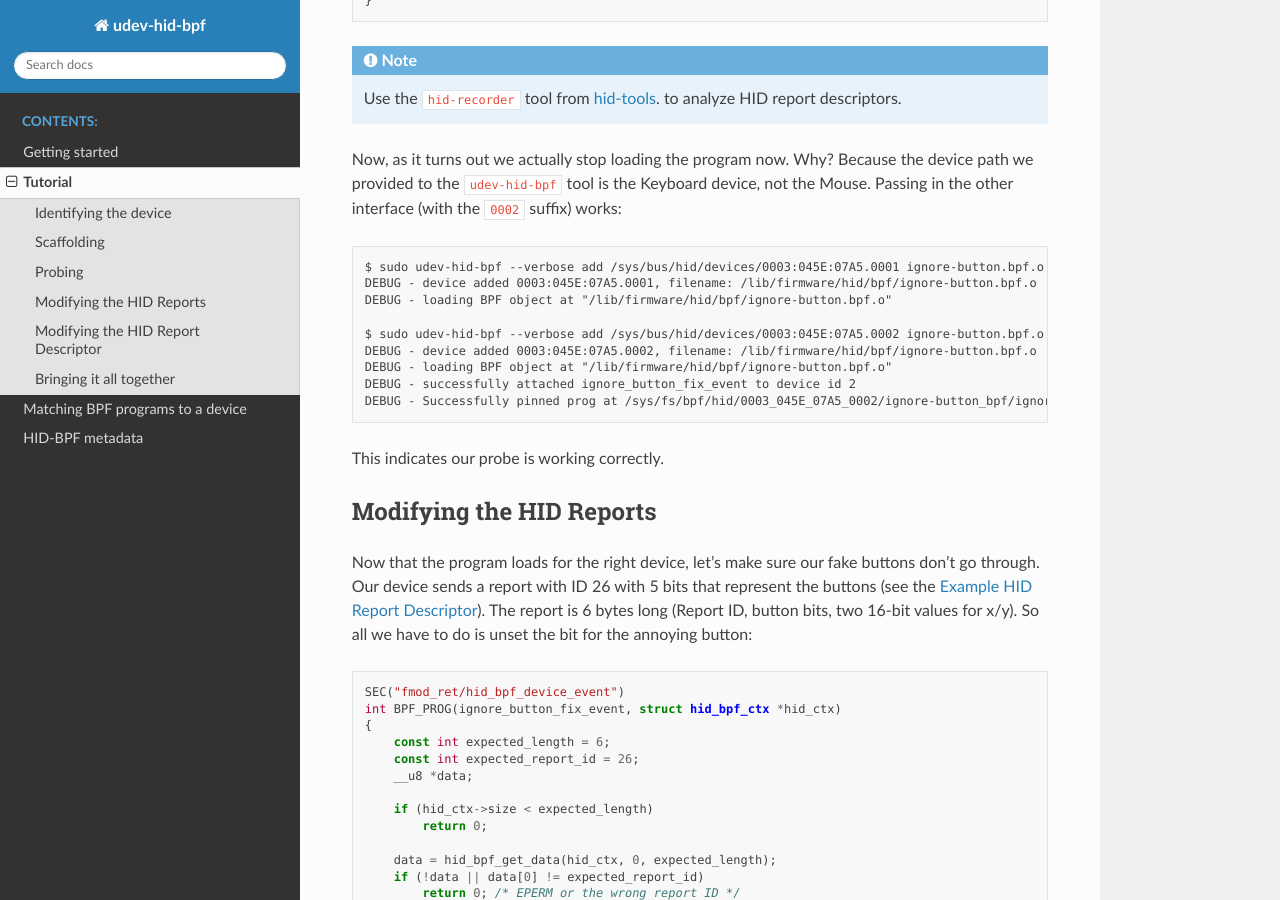
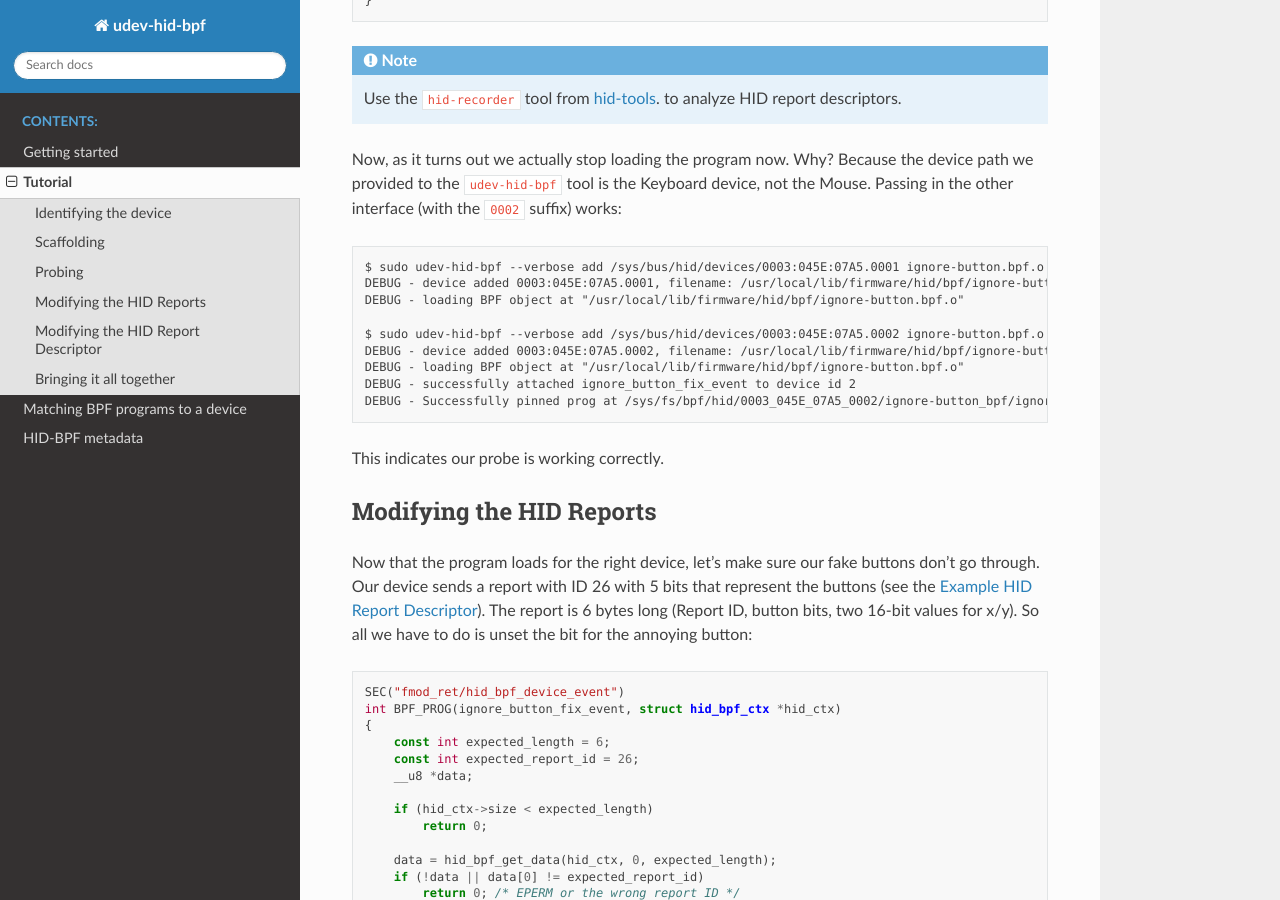
Before and after one commit to icecream95/udev-hid-bpf, a Sphinx documentation site: the page built from doc/tutorial.rst, in a window 1280 px wide and 900 px high, scrolled down 3707 px. Built offline with Sphinx 7.4.7 and the Read the Docs theme 2.0.0, drawn with Linux system fonts in a browser that asks for light colours.

Commit message:
Add /usr/local/lib/firmware/hid/bpf as lookup dir for BPF files
This allows two-level packaging of udev-hid-bpf, with a system install
in {/usr}/lib/firmware and a local installation defaulting to
/usr/local/lib/firmware.

The latter has a higher precedence than the former and will thus
override the system-installed ones.

The default behavior of the install.sh script is to install into
/usr/local/lib/firmware now - unless a custom prefix is given.

Signed-off-by: Peter Hutterer <peter.hutterer@who-t.net>

```diff
--- a/doc/getting-started.rst
+++ b/doc/getting-started.rst
@@ -39,7 +39,7 @@ The above command will (re)build the tool and any BPF programs it finds in ``src
 It will then install
 
 - the tool itself into in ``/usr/local/bin``
-- the compiled BPF objects in ``/lib/firmware/hid/bpf``.
+- the compiled BPF objects in ``/usr/local/lib/firmware/hid/bpf``.
 - a hwdb entry to tag matching devices in ``/etc/udev/hwdb.d/99-hid-bpf.hwdb``
 - a udev rule to trigger the tool in ``/etc/udev/rules.d/99-hid-bpf.rules``
 
--- a/doc/tutorial.rst
+++ b/doc/tutorial.rst
@@ -191,12 +191,12 @@ path we provided to the ``udev-hid-bpf`` tool is the Keyboard device, not the Mo
 Passing in the other interface (with the ``0002`` suffix) works::
 
   $ sudo udev-hid-bpf --verbose add /sys/bus/hid/devices/0003:045E:07A5.0001 ignore-button.bpf.o
-  DEBUG - device added 0003:045E:07A5.0001, filename: /lib/firmware/hid/bpf/ignore-button.bpf.o
-  DEBUG - loading BPF object at "/lib/firmware/hid/bpf/ignore-button.bpf.o"
+  DEBUG - device added 0003:045E:07A5.0001, filename: /usr/local/lib/firmware/hid/bpf/ignore-button.bpf.o
+  DEBUG - loading BPF object at "/usr/local/lib/firmware/hid/bpf/ignore-button.bpf.o"
 
   $ sudo udev-hid-bpf --verbose add /sys/bus/hid/devices/0003:045E:07A5.0002 ignore-button.bpf.o
-  DEBUG - device added 0003:045E:07A5.0002, filename: /lib/firmware/hid/bpf/ignore-button.bpf.o
-  DEBUG - loading BPF object at "/lib/firmware/hid/bpf/ignore-button.bpf.o"
+  DEBUG - device added 0003:045E:07A5.0002, filename: /usr/local/lib/firmware/hid/bpf/ignore-button.bpf.o
+  DEBUG - loading BPF object at "/usr/local/lib/firmware/hid/bpf/ignore-button.bpf.o"
   DEBUG - successfully attached ignore_button_fix_event to device id 2
   DEBUG - Successfully pinned prog at /sys/fs/bpf/hid/0003_045E_07A5_0002/ignore-button_bpf/ignore_button_fix_event
 
```
Also changed, not shown: 4 other files.
